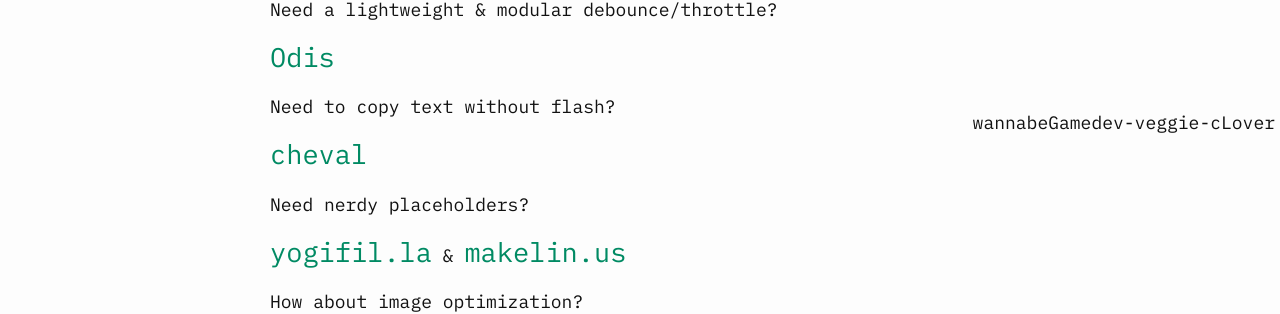
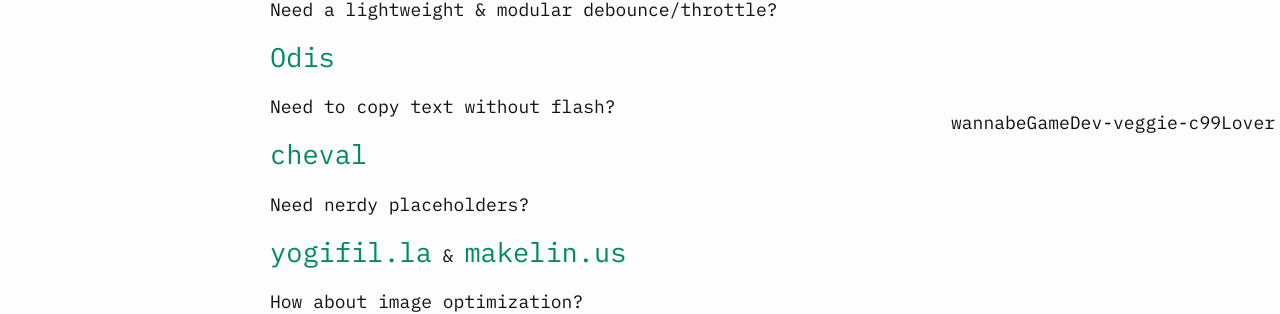
Before and after one commit to ryanpcmcquen/ryanpcmcquen.github.io, a Jekyll site: the page built from about.md, in a window 1280 px wide. Shown: the part 757-1071 px from the top of the page. Built offline with Jekyll 4.4.1, drawn with Linux system fonts in a browser that asks for light colours.

Commit message:
Change moniker a bit.

```diff
--- a/about.md
+++ b/about.md
@@ -12,7 +12,7 @@ custom_js: scrambler
 
 I write code.
 
-<span id="moniker">wannabeGamedev-veggie-cLover</span>
+<span id="moniker">wannabeGameDev-veggie-c99Lover</span>
 
 
 * * *
```
